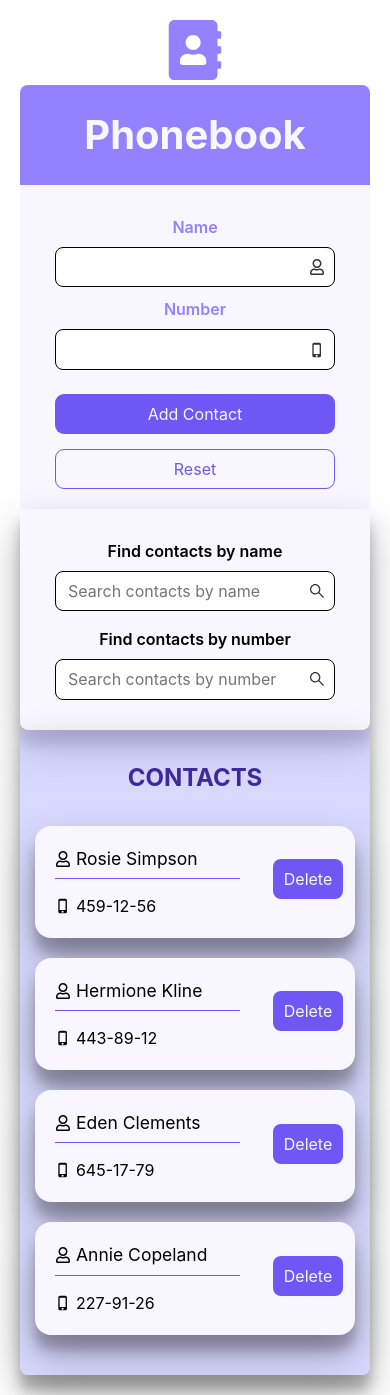
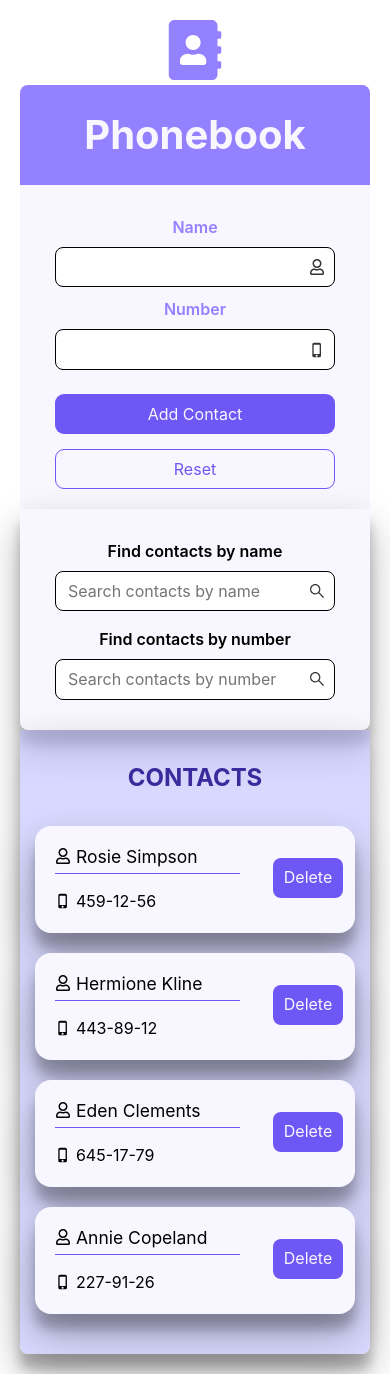
Before and after one commit to DennisUser1/react-hw-03, a React (Vite) app: page / in a window 390 px wide. After the commit the page ends 1374 px from the top, so only its background shows below. Built offline with nearby package versions, Linux system fonts and the light colour scheme.

Commit message:
v.1.10. Fixed bugs

```diff
--- a/src/components/Contact/Contact.module.css
+++ b/src/components/Contact/Contact.module.css
@@ -6,6 +6,7 @@
 
 .name {
     font-size: 18px;
+    line-height: 1.4;
     word-wrap: break-word;
     word-break: break-all;
     /* word-break: keep-all; */
@@ -64,6 +65,7 @@
 @media screen and (min-width: 360px) and (max-width: 460px) {
     .name {
         font-size: 17.5px;
+        line-height: 1.2;
     }
 
     .number {
@@ -83,6 +85,7 @@
     .name {
         max-width: 136px;
         font-size: 15px;
+        line-height: 1.2;
     }
 
     .number {
```
